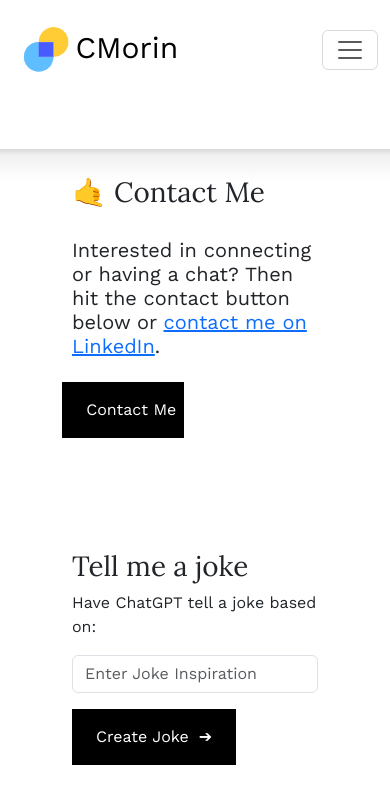
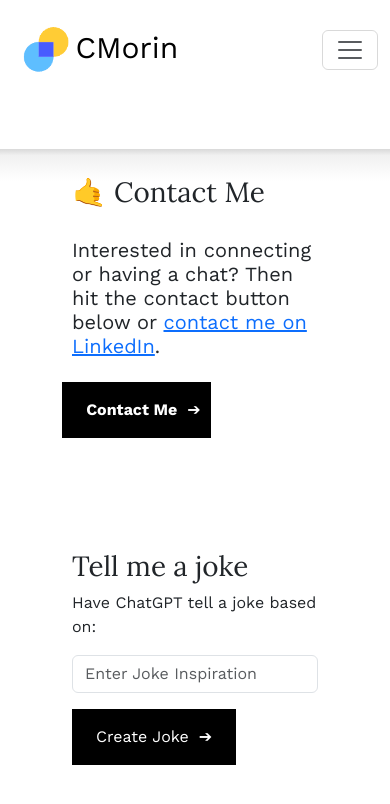
Before and after one commit to cmorinster/Personal_Website, a React (Create React App) app: page /contact in a window 390 px wide. Shown: the top 804 px of the page. Built offline with nearby package versions, Linux system fonts and the light colour scheme.

Commit message:
more minor changes to mobile contact button

```diff
--- a/src/app.css
+++ b/src/app.css
@@ -149,6 +149,8 @@ h1{
     white-space: nowrap;
     overflow: hidden;
 
+    font-weight: 700;
+
 
 }
 
@@ -175,3 +177,13 @@ h1{
     }
 
 }
+
+@media only screen and (max-width: 575px) {
+
+    .linkButton{
+        width: 55%;
+        margin-left:0.8%;
+
+    }
+
+}
```
